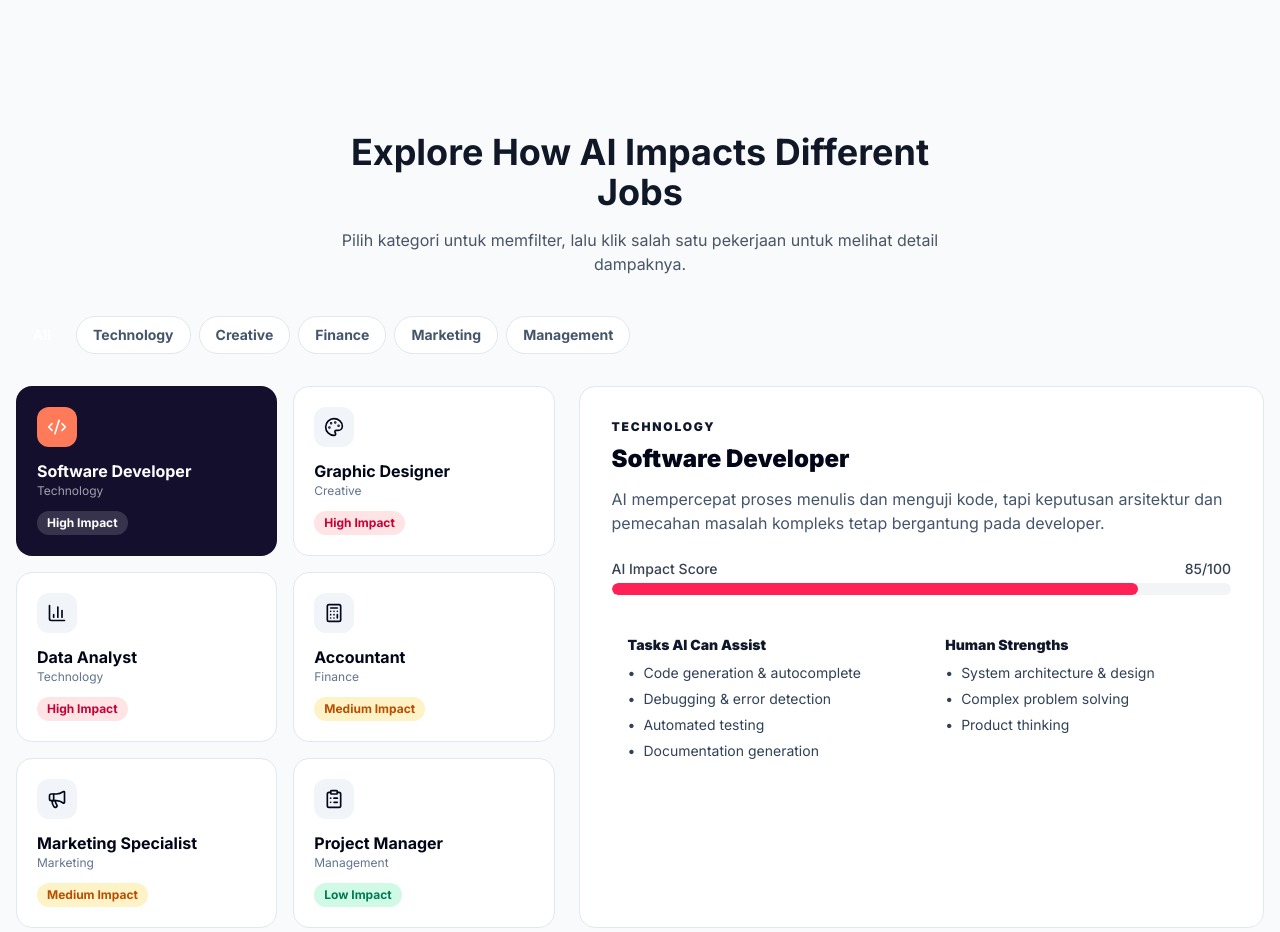
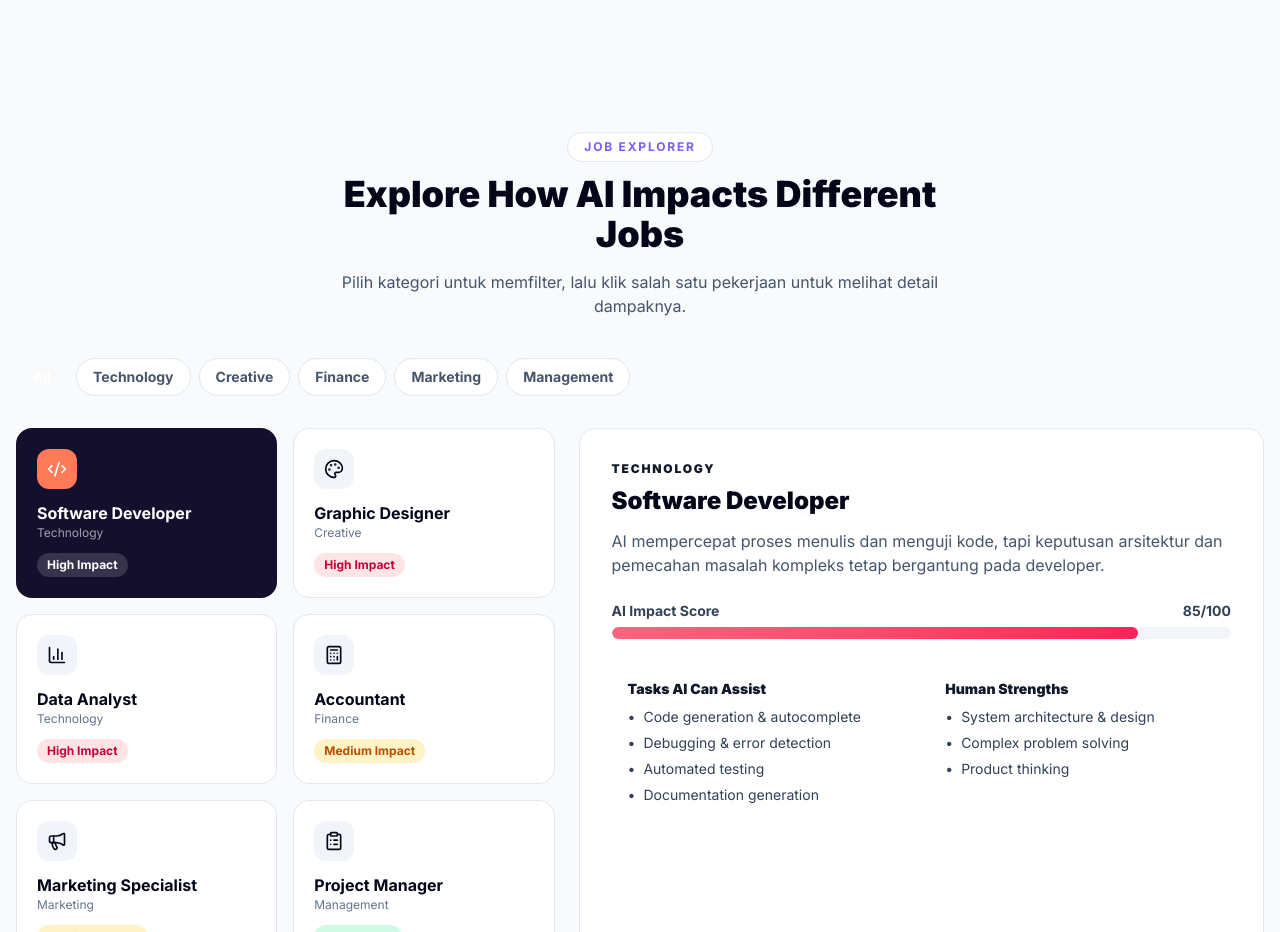
Before and after one commit to kevinazzaky/ai-job, a Next.js app: page / in a window 1280 px wide. Shown: the part 1220-2152 px from the top of the page. Built offline with nearby package versions, Linux system fonts and the light colour scheme.

Commit message:
style: update job explorer section wrapper

```diff
--- a/src/components/jobs/ImpactBar.tsx
+++ b/src/components/jobs/ImpactBar.tsx
@@ -2,10 +2,10 @@
 
 import { motion } from "framer-motion";
 
-const LEVEL_COLORS: Record<string, string> = {
-  Low: "bg-emerald-500",
-  Medium: "bg-amber-500",
-  High: "bg-rose-500",
+const LEVEL_GRADIENT: Record<string, string> = {
+  Low: "from-emerald-400 to-emerald-500",
+  Medium: "from-amber-400 to-amber-500",
+  High: "from-rose-400 to-rose-500",
 };
 
 export default function ImpactBar({
@@ -17,16 +17,16 @@ export default function ImpactBar({
 }) {
   return (
     <div>
-      <div className="mb-1 flex items-center justify-between text-sm font-medium text-gray-700">
+      <div className="mb-1.5 flex items-center justify-between text-sm font-bold text-slate-700">
         <span>AI Impact Score</span>
         <span>{score}/100</span>
       </div>
-      <div className="h-3 w-full overflow-hidden rounded-full bg-gray-100">
+      <div className="h-3 w-full overflow-hidden rounded-full bg-slate-100">
         <motion.div
           initial={{ width: 0 }}
           animate={{ width: `${score}%` }}
           transition={{ duration: 0.8, ease: "easeOut" }}
-          className={`h-full rounded-full ${LEVEL_COLORS[level]}`}
+          className={`h-full rounded-full bg-gradient-to-r ${LEVEL_GRADIENT[level]}`}
         />
       </div>
     </div>
--- a/src/components/jobs/JobExplorer.tsx
+++ b/src/components/jobs/JobExplorer.tsx
@@ -2,9 +2,9 @@
 
 import { useMemo, useState } from "react";
 import { jobs, categories } from "@/src/data/jobs";
+import FilterBar from "@/src/components/jobs/FilterBar";
 import JobCard from "@/src/components/jobs/JobCard";
 import JobDetail from "@/src/components/jobs/JobDetail";
-import FilterBar from "@/src/components/jobs/FilterBar";
 
 export default function JobExplorer() {
   const [activeCategory, setActiveCategory] = useState("All");
@@ -21,19 +21,20 @@ export default function JobExplorer() {
   function handleFilterChange(category: string) {
     setActiveCategory(category);
     const nextJobs =
-      category === "All"
-        ? jobs
-        : jobs.filter((job) => job.category === category);
+      category === "All" ? jobs : jobs.filter((job) => job.category === category);
     setSelectedJobId(nextJobs[0]?.id);
   }
 
   return (
     <section id="jobs" className="container mx-auto px-4 py-20">
       <div className="mx-auto mb-10 max-w-2xl text-center">
-        <h2 className="text-3xl font-bold text-gray-900 md:text-4xl">
+        <p className="mb-3 inline-flex rounded-full border border-slate-200 bg-white px-4 py-1.5 text-xs font-bold uppercase tracking-[0.15em] text-[var(--color-violet)]">
+          Job Explorer
+        </p>
+        <h2 className="text-3xl font-black text-slate-950 md:text-4xl">
           Explore How AI Impacts Different Jobs
         </h2>
-        <p className="mt-4 text-gray-600">
+        <p className="mt-4 text-slate-600">
           Pilih kategori untuk memfilter, lalu klik salah satu pekerjaan untuk
           melihat detail dampaknya.
         </p>
```
